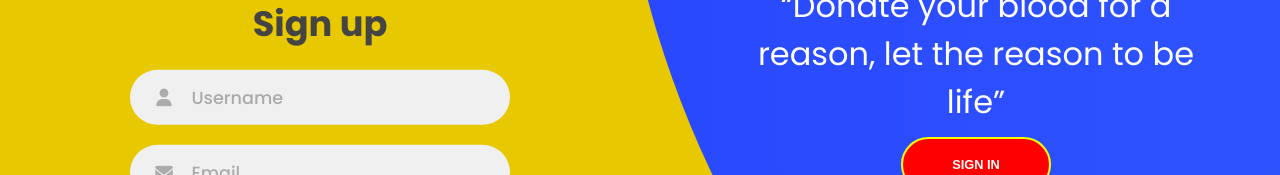
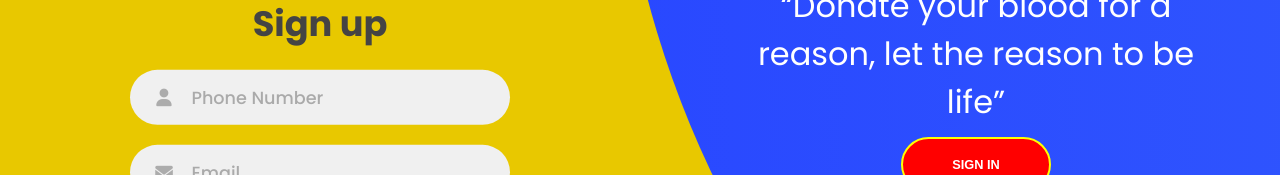
Before and after one commit to hari-bhandari/blood-bank, a React (Create React App) app in the folder client/: page /login in a window 1280 px wide. Both pictures are taken after a click on the button "SIGN UP". Shown: the part 258-433 px from the top of the page. Built offline with nearby package versions, Linux system fonts and the light colour scheme.

Commit message:
added formik on signup

```diff
--- a/client/src/Components/Auth/Auth.js
+++ b/client/src/Components/Auth/Auth.js
@@ -14,7 +14,8 @@ const Auth = () => {
     });
     const signupFormik = useFormik({
         initialValues: {
-            email: '',
+            number: '',
+            email:'',
             password:''
         },
         onSubmit: values => {
@@ -23,7 +24,6 @@ const Auth = () => {
     });
     const authContext=useContext(AuthContext);
     const {getUserLoggedIn,isAuthenticated,loadUser,error}=authContext;
-    const{email,password}=loginFormik.values
     const [login,setLogin]=useState(true)
     const onClick=()=>{
         setLogin(!login)
@@ -55,19 +55,19 @@ const Auth = () => {
 
                         </div>
                     </form>
-                    <form action="#" className="sign-up-form">
+                    <form  onSubmit={signupFormik.handleSubmit} className="sign-up-form">
                         <h2 className="title">Sign up</h2>
                         <div className="input-field">
                             <i className="fas fa-user"></i>
-                            <input type="text" placeholder="Username" />
+                            <input id="password" name="number" type="number" placeholder="Phone Number" value={signupFormik.values.number} onChange={signupFormik.handleChange}/>
                         </div>
                         <div className="input-field">
                             <i className="fas fa-envelope"></i>
-                            <input type="email" placeholder="Email" />
+                            <input name="email" type="email" type="email" placeholder="Email" value={signupFormik.values.email} onChange={signupFormik.handleChange} />
                         </div>
                         <div className="input-field">
                             <i className="fas fa-lock"></i>
-                            <input type="password" placeholder="Password" />
+                            <input name="password" type="password" type="password" placeholder="Password" value={signupFormik.values.password} onChange={signupFormik.handleChange}/>
                         </div>
                         <input type="submit" className="btn" value="Sign up" />
                         <p className="social-text">Or Sign up with social platforms</p>
```
